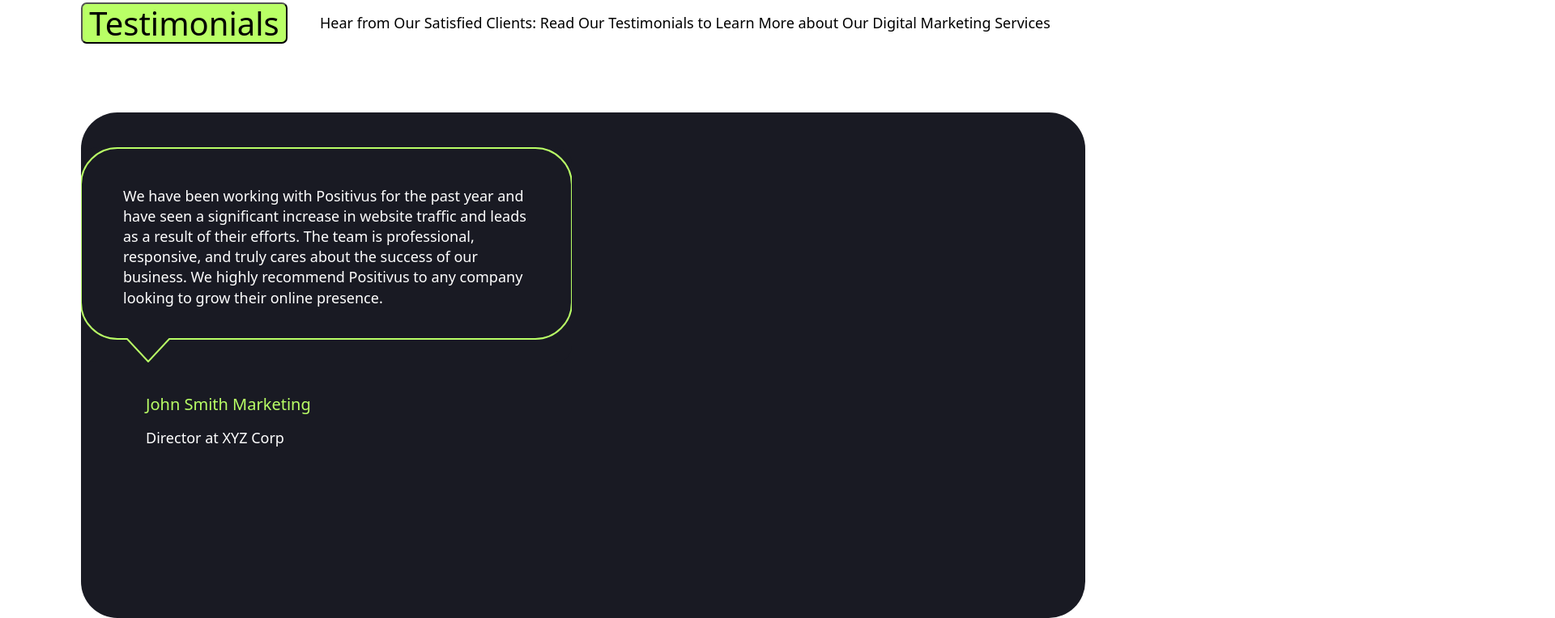
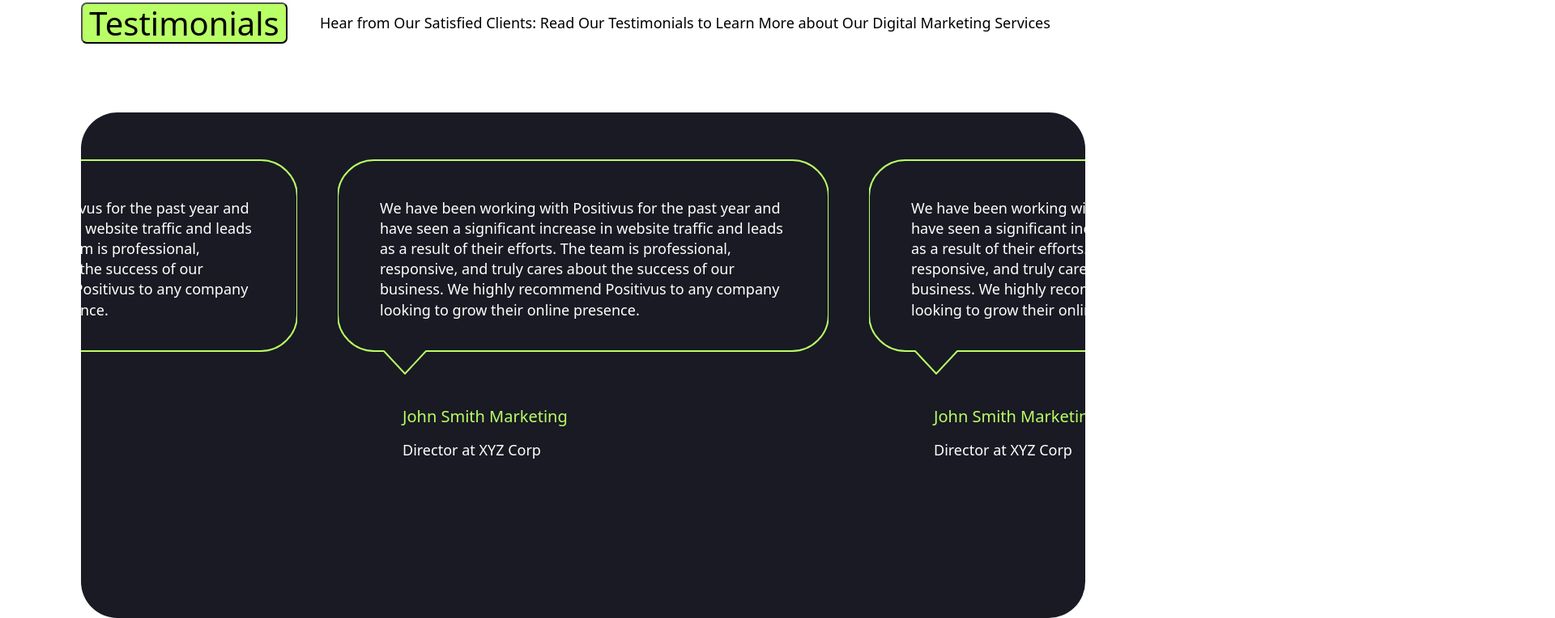
Before and after one commit to GennadiyTsekhmistro/positivus-landing-page-design, a website built with Vite: page index.html in a window 1280 px wide. Shown: the part 5828-6592 px from the top of the page at 81% size, 1920 px wide, since content can reach past the window. Built offline with nearby package versions, Linux system fonts and the light colour scheme; files whose address does not match are found by name.

Commit message:
modified:   index.html         modified:   src/css/styles.css

```diff
--- a/index.html
+++ b/index.html
@@ -736,6 +736,94 @@
               <p class="testimonial-position">Director at XYZ Corp</p>
             </div>
           </div>
+
+          <div class="testimonials-cards-illustration">
+            <div class="testimonial-card">
+              <svg class="card-bg" viewBox="0 0 606 266" fill="none">
+                <path
+                  d="
+                    M45 1
+                    H561
+                    C585.853 1 606 21.1472 606 46
+                    V192
+                    C606 216.853 585.853 237 561 237
+
+                    H109
+                    L83 265
+                    L57 237
+
+                    H45
+                    C20.1472 237 0 216.853 0 192
+                    V46
+                    C0 21.1472 20.1472 1 45 1
+                    Z
+                    "
+                  fill="#191A23"
+                  stroke="#B9FF66"
+                  stroke-width="2"
+                />
+              </svg>
+
+              <!-- контент -->
+              <p class="testimonial-text">
+                We have been working with Positivus for the past year and have
+                seen a significant increase in website traffic and leads as a
+                result of their efforts. The team is professional, responsive,
+                and truly cares about the success of our business. We highly
+                recommend Positivus to any company looking to grow their online
+                presence.
+              </p>
+            </div>
+            <div class="testimonial-content">
+              <p class="testimonial-author">John Smith Marketing</p>
+              <p class="testimonial-position">Director at XYZ Corp</p>
+            </div>
+          </div>
+
+          <div class="testimonials-cards-illustration">
+            <div class="testimonial-card">
+              <svg class="card-bg" viewBox="0 0 606 266" fill="none">
+                <path
+                  d="
+                    M45 1
+                    H561
+                    C585.853 1 606 21.1472 606 46
+                    V192
+                    C606 216.853 585.853 237 561 237
+
+                    H109
+                    L83 265
+                    L57 237
+
+                    H45
+                    C20.1472 237 0 216.853 0 192
+                    V46
+                    C0 21.1472 20.1472 1 45 1
+                    Z
+                    "
+                  fill="#191A23"
+                  stroke="#B9FF66"
+                  stroke-width="2"
+                />
+              </svg>
+
+              <!-- контент -->
+              <p class="testimonial-text">
+                We have been working with Positivus for the past year and have
+                seen a significant increase in website traffic and leads as a
+                result of their efforts. The team is professional, responsive,
+                and truly cares about the success of our business. We highly
+                recommend Positivus to any company looking to grow their online
+                presence.
+              </p>
+            </div>
+            <div class="testimonial-content">
+              <p class="testimonial-author">John Smith Marketing</p>
+              <p class="testimonial-position">Director at XYZ Corp</p>
+            </div>
+          </div>
+
+
         </div>
       </div>
 
--- a/src/css/styles.css
+++ b/src/css/styles.css
@@ -1341,20 +1341,27 @@ ul {
 /* #region Testimonials block */
 
 .testimonials-block {
+  display: flex;
   border-radius: 45px;
   background: var(--dark);
   width: 1240px;
   height: 625px;
+  overflow: hidden;
+  position: relative;
 }
 
 .testimonials-cards {
   display: flex;
   align-items: flex-start;
   justify-content: center;
-  flex-direction: column;
-  gap: 124px;
-  width: 1918px;
-  height: 473px;
+  flex-direction: row;
+  gap: 50px;
+  width: max-content;
+  top: 84px;
+  position: absolute;
+  left: 50%;
+  transform: translateX(-50%);
+  /* height: 473px; */
 
 }
 
@@ -1386,7 +1393,7 @@ ul {
   background: var(--dark);
   border-radius: 20px;
   /* padding: 20px; */
-  overflow: wisible;
+  overflow: visible;
 }
 
 .testimonial-text {
```
